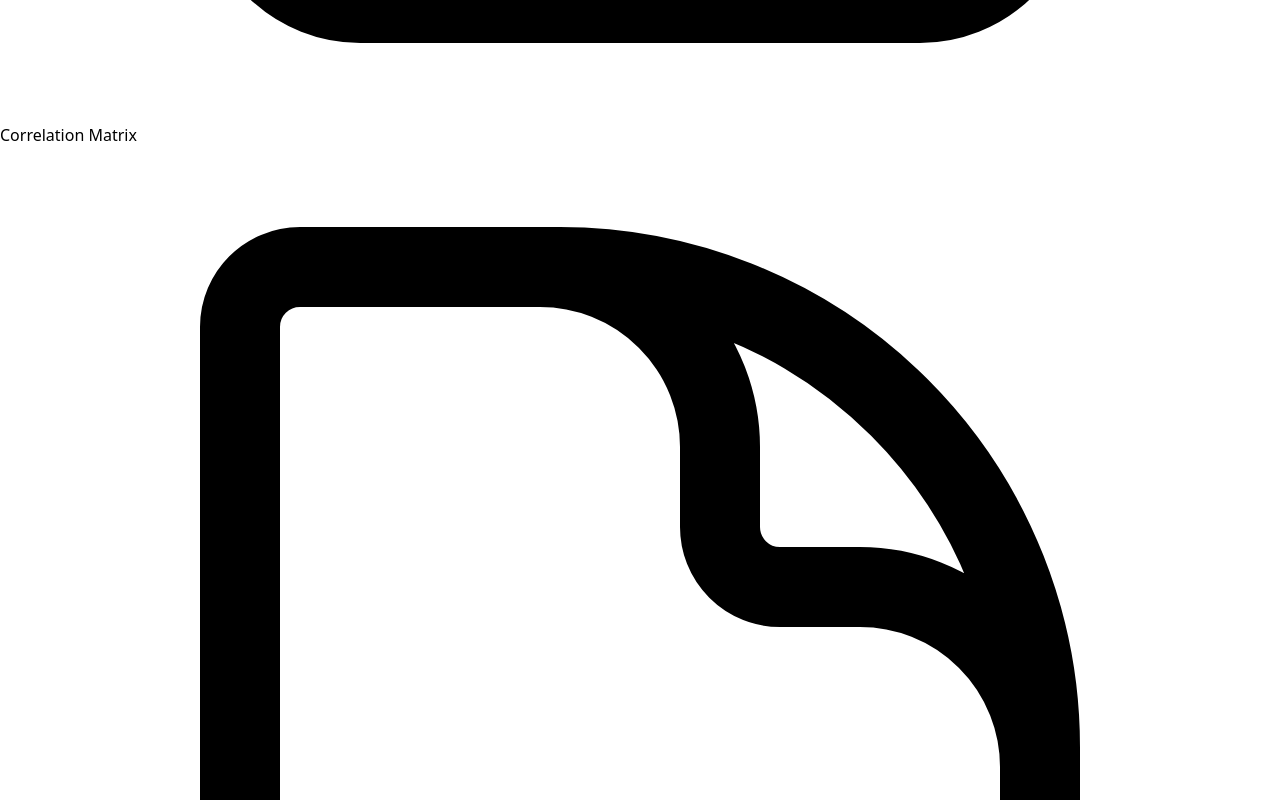
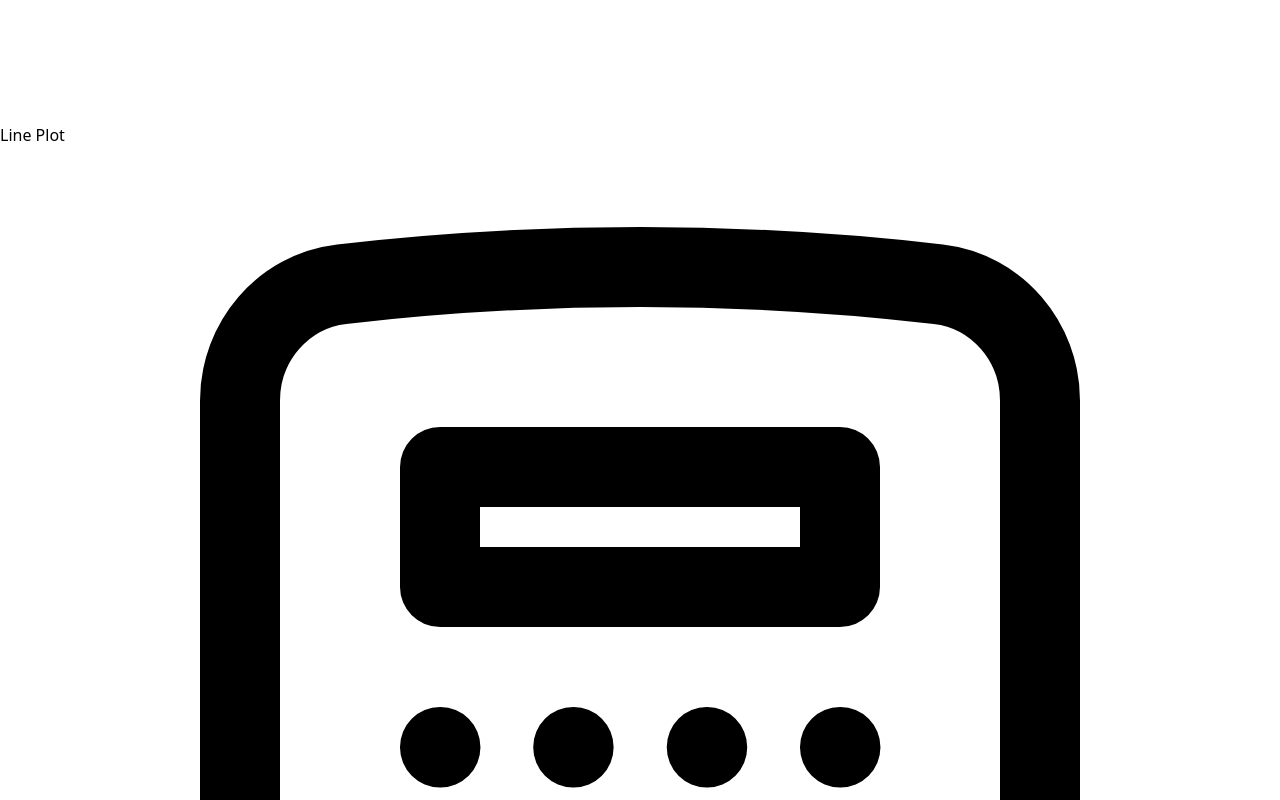
Before and after one commit to visprex/visprex, a React (Vite) app: page / in a window 1280 px wide. Shown: the part 5220-6020 px from the top of the page. Built offline with nearby package versions, Linux system fonts and the light colour scheme.

Commit message:
new tab for Lineplot in App.tsx

```diff
--- a/src/App.tsx
+++ b/src/App.tsx
@@ -2,10 +2,10 @@ import { useState, useEffect, useRef } from 'react'
 import { DataType, Schema, Value } from './types/schema';
 import { Dataloader, DataCard } from './components/data';
 import { NavBar } from './components/navigation';
-import { NoDatasetSelected, NotEnoughNumericalColumns} from './components/errors';
-import { Histogram, Scatterplot, CorrelationMatrix } from './components/graph';
+import { NoDatasetSelected, NoDateTimeDetected, NoNumericalColumnsForLineplot, NotEnoughNumericalColumns} from './components/errors';
+import { Histogram, Scatterplot, CorrelationMatrix, Lineplot } from './components/graph';
 import { classNames, transpose, inferSchema } from './utils';
-import { ChartBarIcon, CircleStackIcon, CubeTransparentIcon, CalculatorIcon, DocumentTextIcon } from '@heroicons/react/24/outline'
+import { ChartBarIcon, CircleStackIcon, CubeTransparentIcon, CalculatorIcon, DocumentTextIcon, ArrowTrendingUpIcon } from '@heroicons/react/24/outline'
 
 export default function App() {
   const elementRef = useRef<HTMLDivElement | null>(null)
@@ -26,6 +26,11 @@ export default function App() {
       name: "Scatter Plot",
       href: "#scatterplot",
       icon: CubeTransparentIcon,
+    },
+    {
+      name: "Line Plot",
+      href: "#lineplot",
+      icon: ArrowTrendingUpIcon,
     },
     {
       name: "Correlation Matrix",
@@ -117,6 +122,14 @@ export default function App() {
               <NoDatasetSelected/>
             )
           }
+          {currentTab === 'Line Plot' && (schema.length > 0 ?
+            schema.filter(s => s.type == DataType.DateTime).length > 0 ?
+              schema.filter(s => s.type == DataType.Number).length > 0 ?
+                <Lineplot height={450} width={width} matrix={matrix} keys={keys} schema={schema}/>
+                : <NoNumericalColumnsForLineplot/>
+              : <NoDateTimeDetected/>:
+            <NoDatasetSelected/>)
+          }
           {currentTab === 'Correlation Matrix' && (schema.length > 0 ? <CorrelationMatrix height={450} width={width} matrix={matrix} keys={keys} schema={schema}/> : <NoDatasetSelected/>)}
         </div>
     </div>
```
